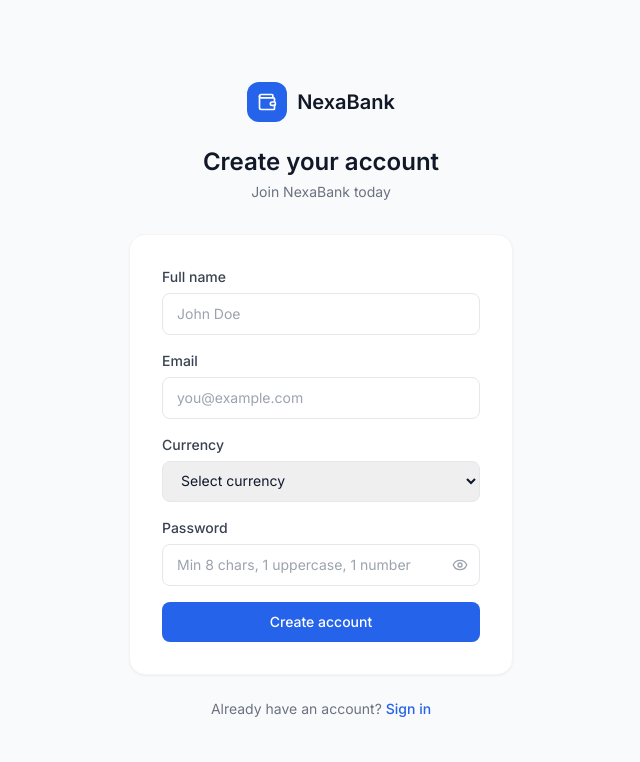
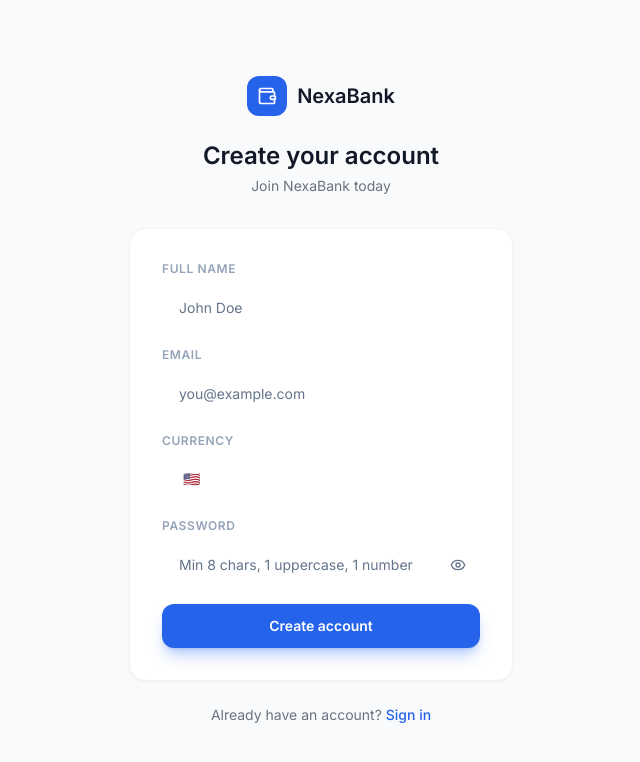
Before and after one commit to hvriza39-rgb/Online-banking, a Next.js app: page /register in a window 1280 px wide. Shown: the top 762 px of the page, without its empty margins (319-959 px from the left). Built offline with nearby package versions, Linux system fonts and the light colour scheme.

Commit message:
Enhance register form with accessibility improvements
Updated the register form to improve accessibility and error handling. Added AlertCircle for error messages and adjusted styles for better user experience.

```diff
--- a/src/components/register-form.tsx
+++ b/src/components/register-form.tsx
@@ -5,13 +5,13 @@ import { useRouter } from "next/navigation";
 import { useForm } from "react-hook-form";
 import { zodResolver } from "@hookform/resolvers/zod";
 import { registerSchema, type RegisterInput } from "@/lib/validators";
-import { Eye, EyeOff, Loader2 } from "lucide-react";
+import { Eye, EyeOff, Loader2, AlertCircle } from "lucide-react";
 import { cn } from "@/lib/utils";
 
 export function RegisterForm() {
-  const router = useRouter();
-  const [showPw, setShowPw]   = useState(false);
-  const [error, setError]     = useState<string | null>(null);
+  const router              = useRouter();
+  const [showPw, setShowPw]  = useState(false);
+  const [error, setError]    = useState<string | null>(null);
 
   const { register, handleSubmit, formState: { errors, isSubmitting } } =
     useForm<RegisterInput>({ resolver: zodResolver(registerSchema) });
@@ -19,85 +19,102 @@ export function RegisterForm() {
   const onSubmit = async (data: RegisterInput) => {
     setError(null);
     const res  = await fetch("/api/register", {
-      method:  "POST",
-      headers: { "Content-Type": "application/json" },
-      body:    JSON.stringify(data),
+      method: "POST", headers: { "Content-Type": "application/json" },
+      body: JSON.stringify(data),
     });
     const json = await res.json();
-
-    if (!res.ok) {
-      setError(json.error ?? "Registration failed");
-      return;
-    }
-
+    if (!res.ok) { setError(json.error ?? "Registration failed"); return; }
     router.push("/login?registered=1");
   };
 
-  const field = (hasError: boolean) =>
-    cn(
-      "w-full px-3.5 py-2.5 rounded-lg border text-sm outline-none transition-colors",
-      "focus:ring-2 focus:ring-blue-500/20 focus:border-blue-500",
-      hasError ? "border-red-400 bg-red-50" : "border-gray-200"
-    );
+  const inputClass = (hasError: boolean) => cn(
+    "w-full px-4 py-3 rounded-xl text-sm outline-none transition-all",
+    "bg-white/[0.06] border text-white placeholder-slate-500",
+    "focus:bg-white/[0.09] focus:ring-2 focus:ring-blue-500/30",
+    hasError
+      ? "border-rose-500/50 focus:border-rose-500/70"
+      : "border-white/[0.1] focus:border-blue-500/50"
+  );
 
   return (
     <form onSubmit={handleSubmit(onSubmit)} className="space-y-4">
       {/* Name */}
       <div>
-        <label className="block text-sm font-medium text-gray-700 mb-1.5">Full name</label>
-        <input {...register("name")} placeholder="John Doe" className={field(!!errors.name)} />
-        {errors.name && <p className="mt-1 text-xs text-red-500">{errors.name.message}</p>}
+        <label className="block text-xs font-semibold text-slate-400 uppercase tracking-wider mb-2">Full Name</label>
+        <input {...register("name")} placeholder="John Doe" className={inputClass(!!errors.name)} />
+        {errors.name && (
+          <p className="mt-1.5 text-xs text-rose-400 flex items-center gap-1">
+            <AlertCircle className="w-3 h-3" />{errors.name.message}
+          </p>
+        )}
       </div>
 
       {/* Email */}
       <div>
-        <label className="block text-sm font-medium text-gray-700 mb-1.5">Email</label>
-        <input {...register("email")} type="email" placeholder="you@example.com" className={field(!!errors.email)} />
-        {errors.email && <p className="mt-1 text-xs text-red-500">{errors.email.message}</p>}
+        <label className="block text-xs font-semibold text-slate-400 uppercase tracking-wider mb-2">Email</label>
+        <input {...register("email")} type="email" placeholder="you@example.com" className={inputClass(!!errors.email)} />
+        {errors.email && (
+          <p className="mt-1.5 text-xs text-rose-400 flex items-center gap-1">
+            <AlertCircle className="w-3 h-3" />{errors.email.message}
+          </p>
+        )}
       </div>
 
       {/* Currency */}
       <div>
-        <label className="block text-sm font-medium text-gray-700 mb-1.5">Currency</label>
-        <select {...register("currency")} className={field(!!errors.currency)}>
-          <option value="">Select currency</option>
-          <option value="USD">🇺🇸 USD — US Dollar</option>
-          <option value="EUR">🇪🇺 EUR — Euro</option>
+        <label className="block text-xs font-semibold text-slate-400 uppercase tracking-wider mb-2">Currency</label>
+        <select
+          {...register("currency")}
+          className={cn(inputClass(!!errors.currency), "cursor-pointer")}
+          style={{ colorScheme: "dark" }}
+        >
+          <option value="" disabled className="bg-slate-900">Select currency</option>
+          <option value="USD" className="bg-slate-900">🇺🇸 USD — US Dollar</option>
+          <option value="EUR" className="bg-slate-900">🇪🇺 EUR — Euro</option>
         </select>
-        {errors.currency && <p className="mt-1 text-xs text-red-500">{errors.currency.message}</p>}
+        {errors.currency && (
+          <p className="mt-1.5 text-xs text-rose-400 flex items-center gap-1">
+            <AlertCircle className="w-3 h-3" />{errors.currency.message}
+          </p>
+        )}
       </div>
 
       {/* Password */}
       <div>
-        <label className="block text-sm font-medium text-gray-700 mb-1.5">Password</label>
+        <label className="block text-xs font-semibold text-slate-400 uppercase tracking-wider mb-2">Password</label>
         <div className="relative">
           <input
             {...register("password")}
             type={showPw ? "text" : "password"}
             placeholder="Min 8 chars, 1 uppercase, 1 number"
-            className={cn(field(!!errors.password), "pr-10")}
+            className={cn(inputClass(!!errors.password), "pr-11")}
           />
           <button
             type="button"
             onClick={() => setShowPw(!showPw)}
-            className="absolute right-3 top-1/2 -translate-y-1/2 text-gray-400 hover:text-gray-600"
+            className="absolute right-3.5 top-1/2 -translate-y-1/2 text-slate-500 hover:text-slate-300 transition-colors"
           >
             {showPw ? <EyeOff className="w-4 h-4" /> : <Eye className="w-4 h-4" />}
           </button>
         </div>
-        {errors.password && <p className="mt-1 text-xs text-red-500">{errors.password.message}</p>}
+        {errors.password && (
+          <p className="mt-1.5 text-xs text-rose-400 flex items-center gap-1">
+            <AlertCircle className="w-3 h-3" />{errors.password.message}
+          </p>
+        )}
       </div>
 
       {error && (
-        <p className="text-sm text-red-600 bg-red-50 border border-red-100 rounded-lg px-3 py-2">
+        <div className="flex items-center gap-2.5 p-3 rounded-xl bg-rose-500/10 border border-rose-500/20 text-rose-400 text-sm">
+          <AlertCircle className="w-4 h-4 flex-shrink-0" />
           {error}
-        </p>
+        </div>
       )}
 
       <button
         type="submit"
         disabled={isSubmitting}
-        className="w-full py-2.5 mt-1 bg-blue-600 hover:bg-blue-700 text-white text-sm font-medium rounded-lg transition-colors disabled:opacity-50 flex items-center justify-center gap-2"
+        className="w-full py-3 mt-1 bg-blue-600 hover:bg-blue-500 active:bg-blue-700 text-white text-sm font-semibold rounded-xl transition-all disabled:opacity-50 flex items-center justify-center gap-2 shadow-lg shadow-blue-600/30"
       >
         {isSubmitting && <Loader2 className="w-4 h-4 animate-spin" />}
         {isSubmitting ? "Creating account…" : "Create account"}
```
